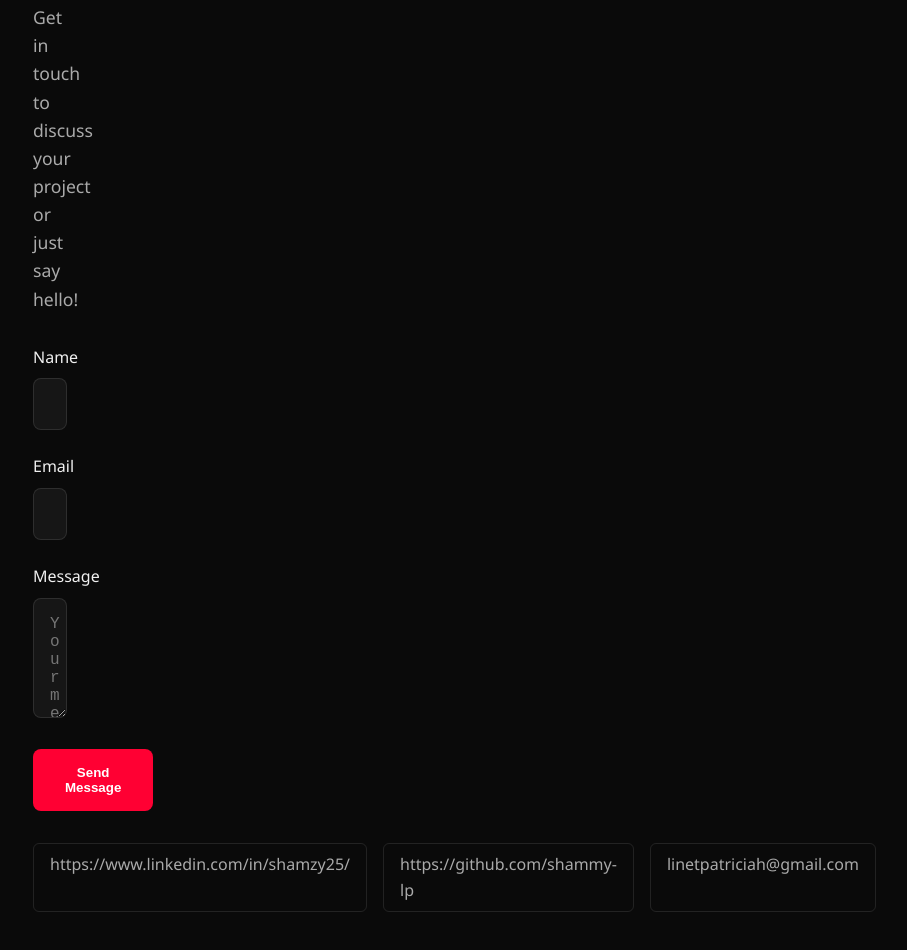
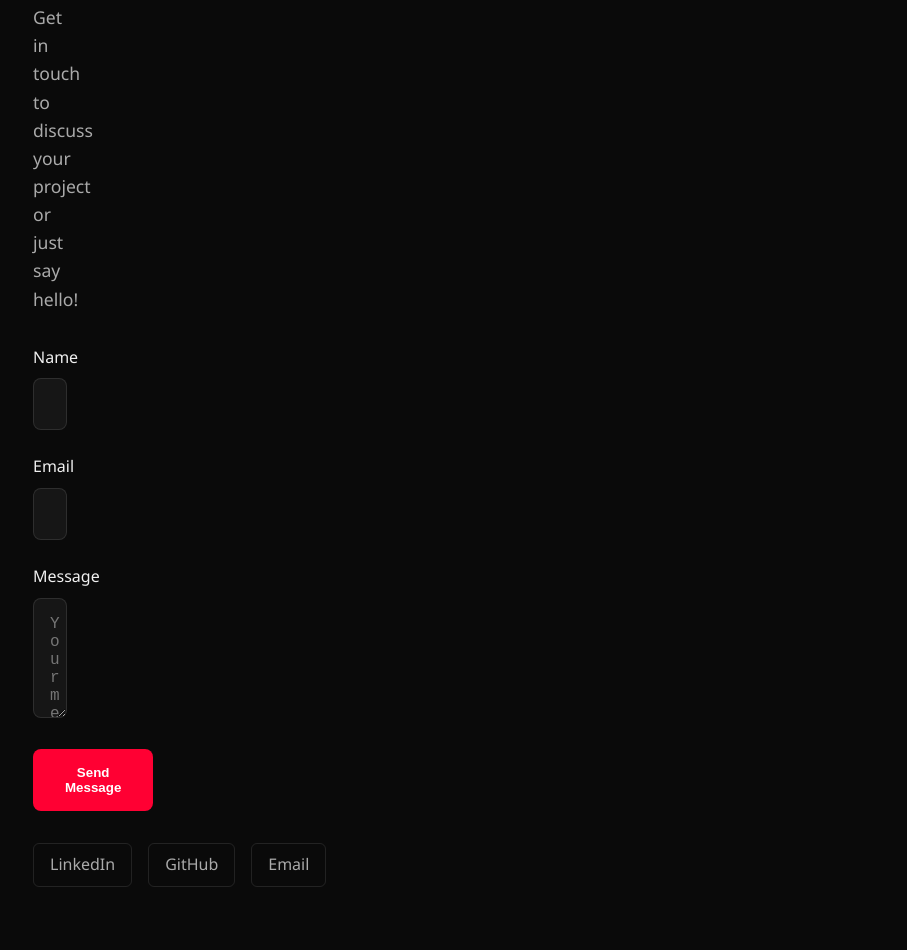
Before and after one commit to shammy-lp/linet.github.io, a plain HTML site: page index.html in a window 1280 px wide. Shown: the part 8397-9347 px from the top of the page, without its empty margins (279-1186 px from the left). Drawn offline with Linux system fonts and the light colour scheme.

Commit message:
Update index.html

```diff
--- a/index.html
+++ b/index.html
@@ -542,9 +542,9 @@
                     </form>
 
                     <div class="social-links">
-                        <a href="#" class="social-link">https://www.linkedin.com/in/shamzy25/</a>
-                        <a href="#" class="social-link">https://github.com/shammy-lp</a>
-                        <a href="#" class="social-link">linetpatriciah@gmail.com</a>
+                        <a href="https://www.linkedin.com/in/shamzy25/" class="social-link" target="_blank">LinkedIn</a>
+                        <a href="https://github.com/shammy-lp" class="social-link" target="_blank">GitHub</a>
+                        <a href="mailto:linetpatriciah@gmail.com" class="social-link">Email</a>
                     </div>
                 </div>
             </section>
```
